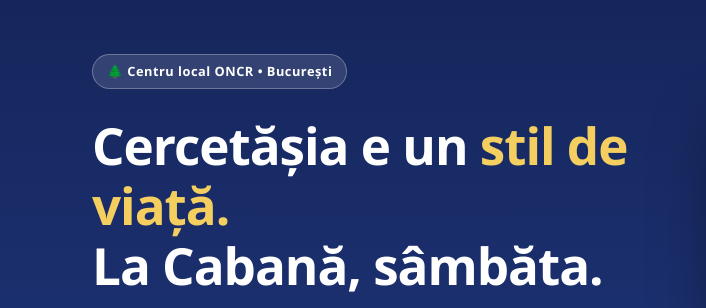
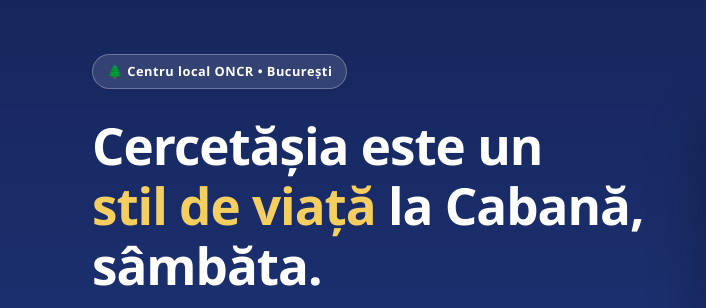
Before and after one commit to sebaptcd/cabanascout.ro, a plain HTML site: page index.html in a window 1280 px wide. Shown: the part 109-417 px from the top of the page, 0-706 px from the left. Drawn offline with Linux system fonts and the light colour scheme.

Commit message:
Hero: este in loc de e, stil de viata pe randul 2

```diff
--- a/index.html
+++ b/index.html
@@ -21,7 +21,7 @@
 <div class="hero"><div class="hero-inner">
 <div>
 <span class="pill">🌲 Centru local ONCR • București</span>
-<h1>Cercetășia e un <em>stil de viață.</em><br>La Cabană, sâmbăta.</h1>
+<h1>Cercetășia este un<br><em>stil de viață</em> la Cabană, sâmbăta.</h1>
 <p class="lead">Cabana Scout este grupul bucureștean al Organizației Naționale „Cercetașii României". Ne întâlnim în fiecare sâmbătă, iar în vacanțe plecăm în natură: hike-uri, campuri, jamboree. 7–24 ani, metodă veche de 100+ ani.</p>
 <div class="btnrow"><a class="btn btn-amber" href="contact.html">Vreau să mă înscriu →</a><a class="btn btn-ghost" href="jurnal.html">Citește poveștile</a></div>
 <div class="stats">
```
